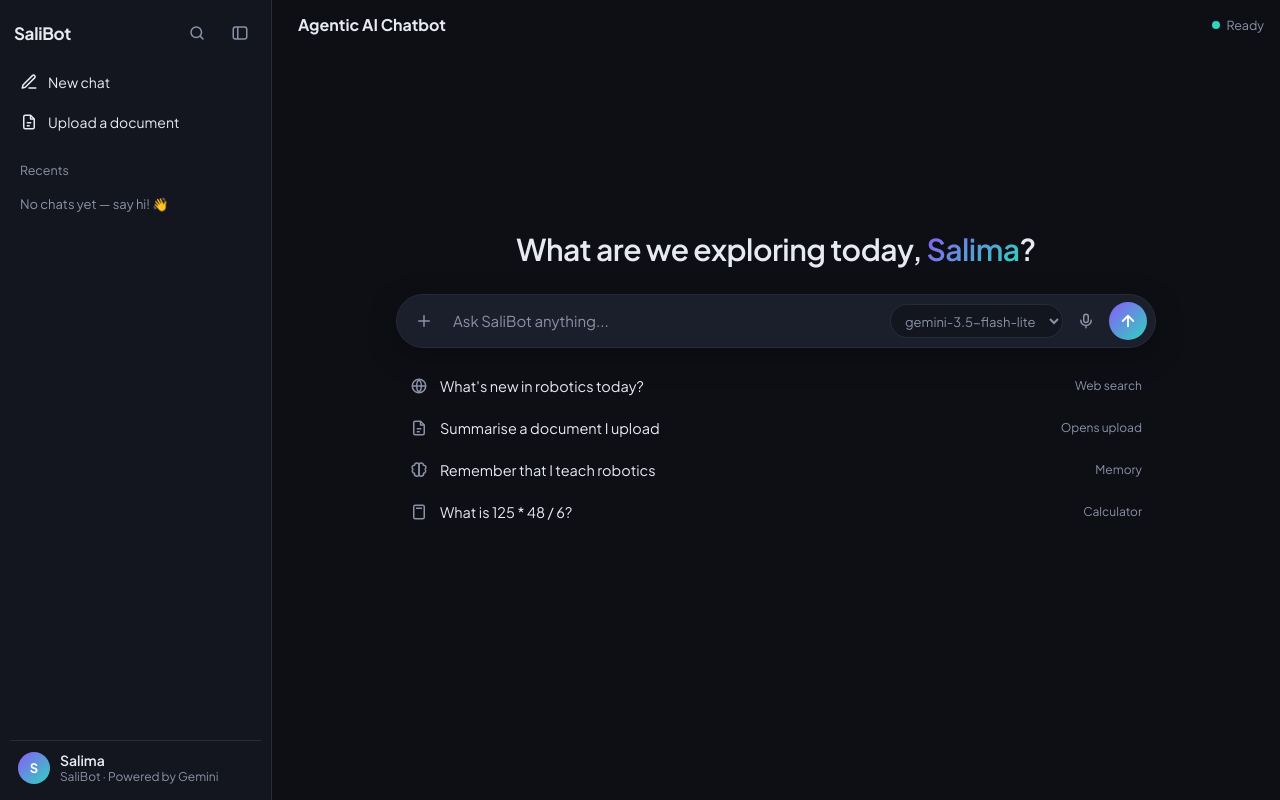
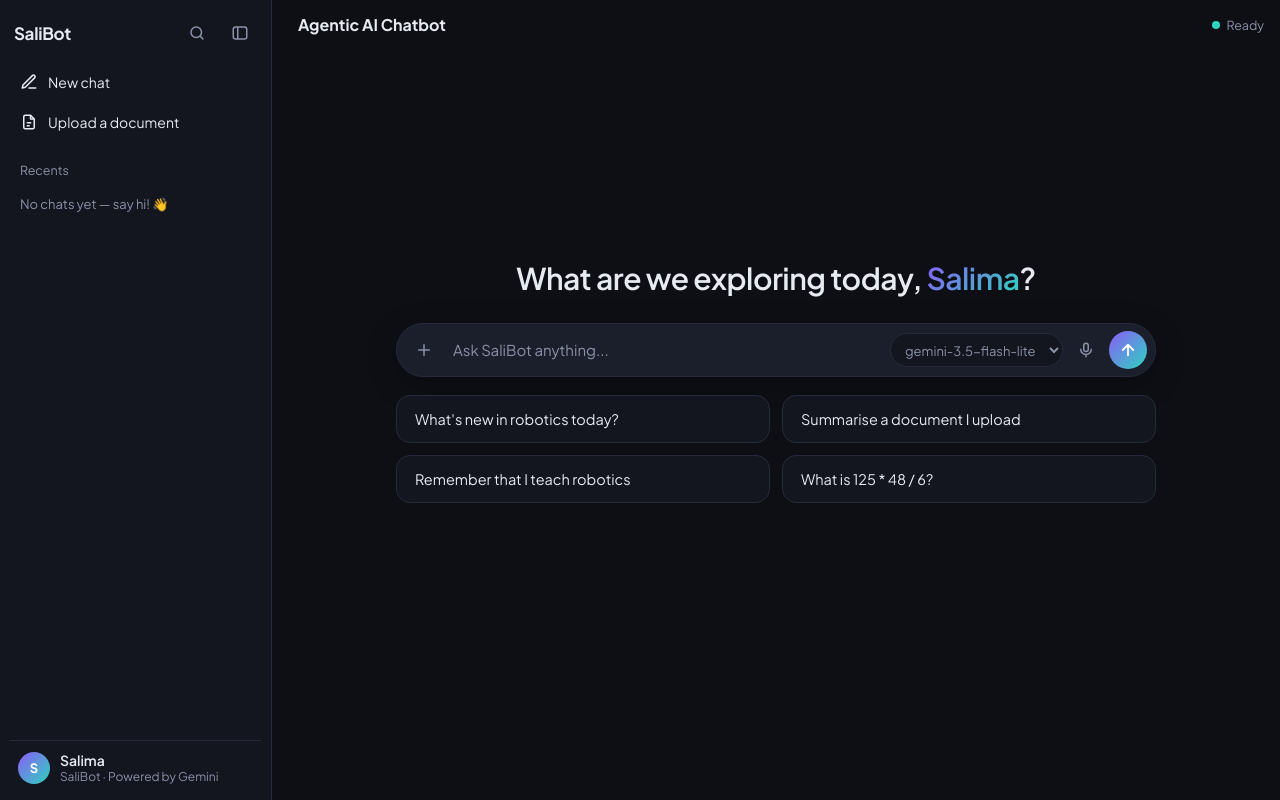
Before and after one commit to Iddrisusalima/SaliBot, a FastAPI app: page / in a window 1280 px wide. Run offline with FastAPI, Linux system fonts and the light colour scheme; data that the repository does not hold is empty; some libraries are stand-ins or nearby versions.

Commit message:
Show suggestions as a 2x2 grid of boxed cards like the course
Co-Authored-By: Claude Opus 5.5 <noreply@anthropic.com>

```diff
--- a/templates/index.html
+++ b/templates/index.html
@@ -418,25 +418,21 @@
       display: none;
       max-width: 760px;
       margin: 18px auto 0;
-      flex-direction: column;
-      gap: 2px;
+      grid-template-columns: repeat(2, minmax(0, 1fr));
+      gap: 12px;
     }
 
     .suggestion {
-      display: flex;
-      align-items: center;
-      gap: 12px;
-      background: none;
-      border: none;
+      background: var(--panel);
+      border: 1px solid var(--border);
       text-align: left;
-      padding: 11px 14px;
-      border-radius: 12px;
+      padding: 14px 18px;
+      border-radius: 14px;
       font-size: 14.5px;
       color: var(--text);
+      transition: border-color .2s, background .2s;
     }
-    .suggestion:hover { background: var(--panel-2); }
-    .suggestion svg { color: var(--muted); }
-    .suggestion small { color: var(--muted); margin-left: auto; font-size: 12px; }
+    .suggestion:hover { background: var(--panel-2); border-color: var(--violet); }
 
     .notice {
       max-width: 760px;
@@ -457,7 +453,7 @@
       padding-bottom: 12vh;
     }
     .main.empty .hero { display: block; }
-    .main.empty .suggestions { display: flex; width: 100%; }
+    .main.empty .suggestions { display: grid; width: 100%; }
     .main.empty .notice { display: none; }
     .main.empty .composer { width: 100%; }
 
@@ -485,7 +481,7 @@
       .chat, .composer-wrap { padding-left: 14px; padding-right: 14px; }
       .topbar { padding: 8px 10px; }
       .message.user .bubble { max-width: 88%; }
-      .suggestion small { display: none; }
+      .suggestions { grid-template-columns: 1fr; }
       #modelSelect { max-width: 118px; padding: 6px 8px; font-size: 12px; }
     }
   </style>
@@ -670,7 +666,7 @@
       SUGGESTIONS.forEach(s => {
         const btn = document.createElement("button");
         btn.className = "suggestion";
-        btn.innerHTML = `${icon(s.icon)}<span>${s.text}</span><small>${s.hint}</small>`;
+        btn.textContent = s.text;
         btn.onclick = () => {
           if (s.upload) { fileInput.click(); return; }
           messageInput.value = s.text;
```
